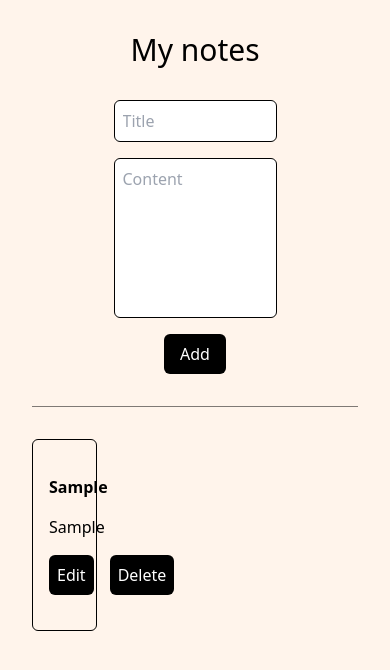
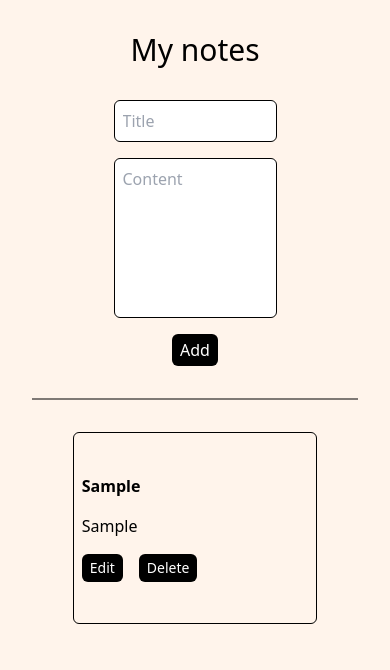
Before and after one commit to Amanjot-001/notes-app, a React (Vite) app: page / in a window 390 px wide. Both pictures are taken after typing "Sample", "Sample" into the empty fields and a click on the button "Add". Shown: the top 670 px of the page. Built offline with nearby package versions, Linux system fonts and the light colour scheme.

Commit message:
responsiveness

```diff
--- a/src/components/App.jsx
+++ b/src/components/App.jsx
@@ -10,7 +10,7 @@ function App() {
       <div className="App w-full flex flex-col items-center bg-background h-lvh gap-8 p-8">
         <h1 className='flex justify-center items-center text-3xl'>My notes</h1>
         <Input />
-        <div className='w-full h-[1px] bg-black opacity-50'></div>
+        <div className='w-full h-[2px] bg-black opacity-50'></div>
         <Outlet />
       </div>
     </Provider>
--- a/src/components/Input.jsx
+++ b/src/components/Input.jsx
@@ -52,7 +52,7 @@ const Input = () => {
             />
 
             <button
-                className="bg-black text-white py-2 px-4 cursor-pointer rounded-md"
+                className="bg-black text-white py-2 px-4 cursor-pointer rounded-md max-md:py-1 max-md:px-2"
                 onClick={handleAddBtn}
             >
                 Add
--- a/src/components/Note.jsx
+++ b/src/components/Note.jsx
@@ -14,7 +14,7 @@ const Note = ({ title, content, id }) => {
         }
     }
 
-    const maxContentLength = 50;
+    const maxContentLength = 40;
     const maxTitleLength = 30;
 
     const truncatedContent = content.length > maxContentLength
@@ -26,7 +26,7 @@ const Note = ({ title, content, id }) => {
         : title;
 
     return (
-        <div className="flex flex-col justify-center p-4 border border-black rounded-md w-1/5 min-h-48 gap-4">
+        <div className="flex flex-col justify-center p-4 border border-black rounded-md w-1/4 min-h-48 gap-4 overflow-hidden max-lg:w-2/4 max-md:p-2 max-sm:w-3/4">
             <div className="heading font-bold">
                 {truncatedTitle}
             </div>
@@ -36,13 +36,13 @@ const Note = ({ title, content, id }) => {
             <div className="btns flex gap-4">
                 <Link to={`/edit/${id}`} >
                     <div
-                        className="edit p-2 bg-black text-white cursor-pointer rounded-md"
+                        className="edit p-2 bg-black text-white cursor-pointer rounded-md max-md:text-sm max-md:py-1 max-md:px-2"
                     >
                         Edit
                     </div>
                 </Link>
                 <div
-                    className="delete p-2 bg-black text-white cursor-pointer rounded-md"
+                    className="delete p-2 bg-black text-white cursor-pointer rounded-md max-md:text-sm max-md:py-1 max-md:px-2"
                     onClick={handleDelete}
                 >
                     Delete
--- a/src/components/Notes.jsx
+++ b/src/components/Notes.jsx
@@ -10,7 +10,7 @@ const Notes = () => {
     }, [allNotes]);
 
     return (
-        <div className="flex flex-wrap gap-6 items-center justify-start overflow-y-auto w-full">
+        <div className="flex flex-wrap gap-6 items-center justify-start overflow-y-auto w-full max-lg:justify-center">
             {allNotes.length > 0 ?
                 allNotes.map((note, index) => (
                     <Note
```
